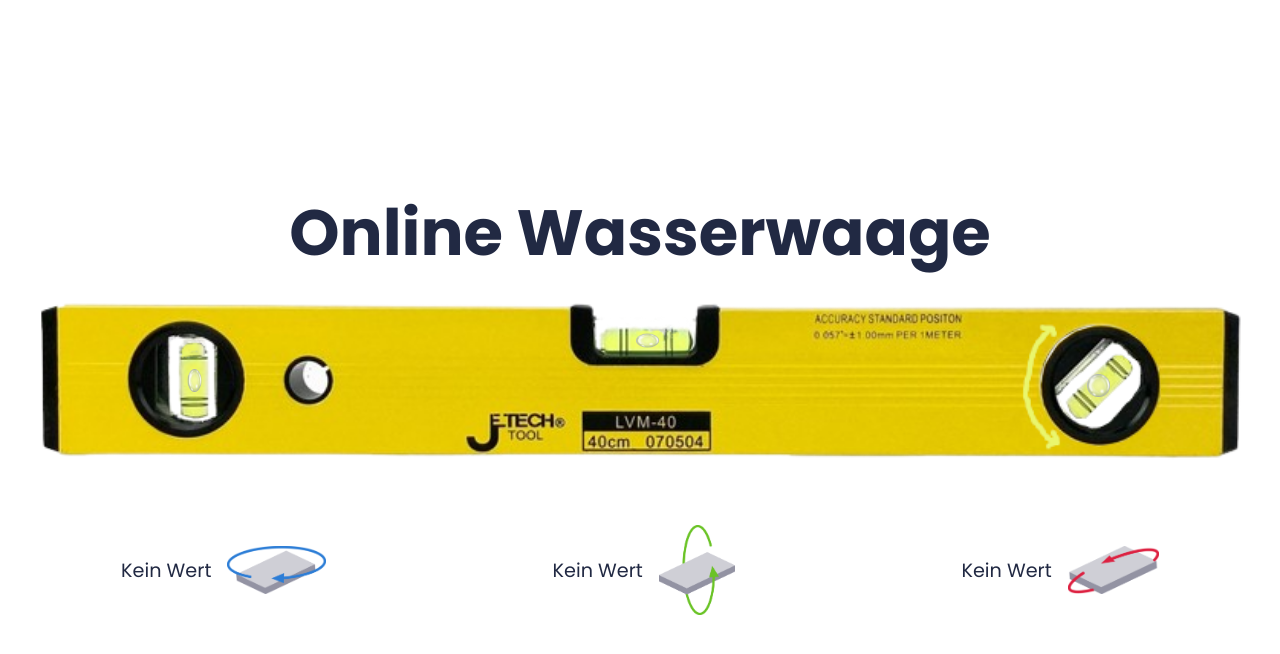
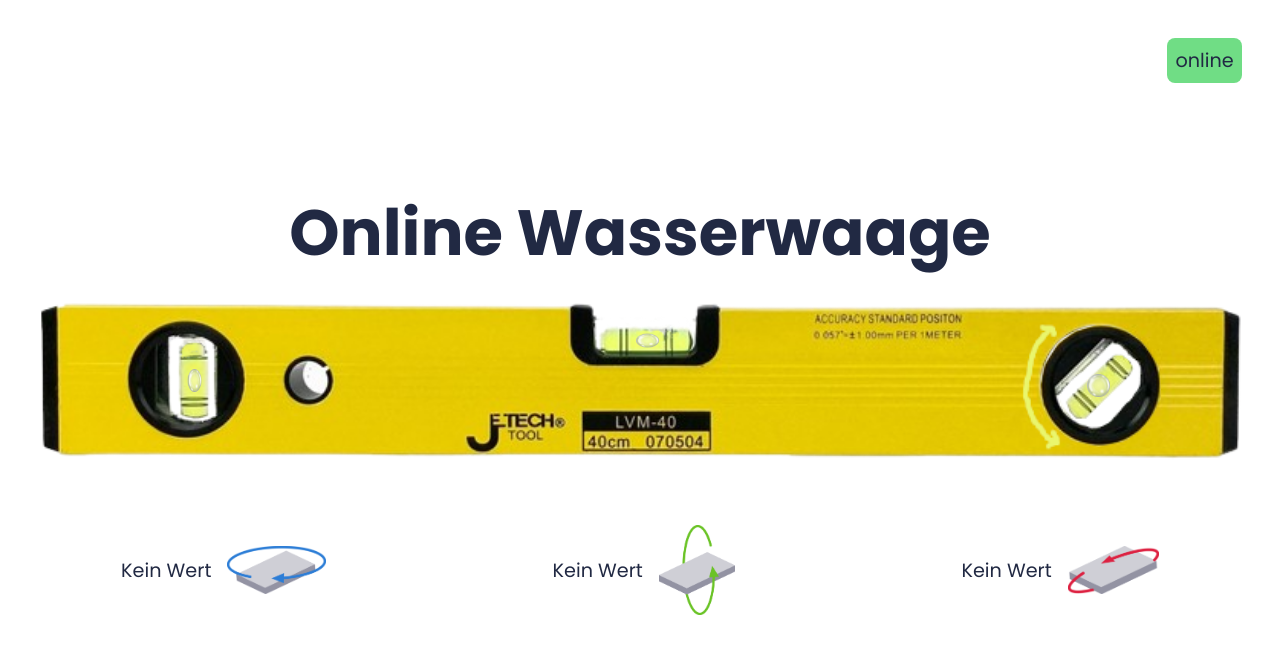
Before and after one commit to mayuzee/wasserwaage, a plain HTML site: page www/index.html in a window 1280 px wide. Drawn offline with Linux system fonts and the light colour scheme.

Commit message:
added online/offline detection

```diff
--- a/www/index.css
+++ b/www/index.css
@@ -124,6 +124,15 @@ img {
     animation: fadeOut 0.5s forwards;
 }
 
+#network-status {
+    position: absolute;
+    right: 0;
+    top: 0;
+    margin: 3vw;
+    padding: 0.5rem;
+    border-radius: 0.5rem;
+}
+
 @keyframes fadeIn {
     0% {
         transform: translateY(-100%) translateX(-50%);
--- a/www/index.html
+++ b/www/index.html
@@ -12,6 +12,7 @@
           <noscript>
               <h1>Bitte JavaScript aktivieren</h1>
           </noscript>
+          <p id="network-status"></p>
           <h1>Online Wasserwaage</h1>
           <div class="wasserwaage-container">
               <img src="./images/wasserwaage.png" alt="Wasserwaage" class="wasserwaage" />
--- a/www/index.js
+++ b/www/index.js
@@ -317,3 +317,27 @@ function showInfo(message, showTime) {
     if (showTime == null) return;
     setTimeout(removeInfo, showTime);
 }
+
+// online/offline detection
+const network_status_element = document.getElementById('network-status');
+let networkStatus;
+detectNetworkStatus();
+
+window.addEventListener('offline', (event) => {
+    detectNetworkStatus();
+});
+
+window.addEventListener('online', (event) => {
+    detectNetworkStatus();
+});
+
+function detectNetworkStatus() {
+    networkStatus = navigator.onLine;
+    if (networkStatus) {
+        network_status_element.innerText = 'online';
+        network_status_element.style.backgroundColor = '#70dd85';
+    } else {
+        network_status_element.innerText = 'offline';
+        network_status_element.style.backgroundColor = '#d9971c';
+    }
+}
```
